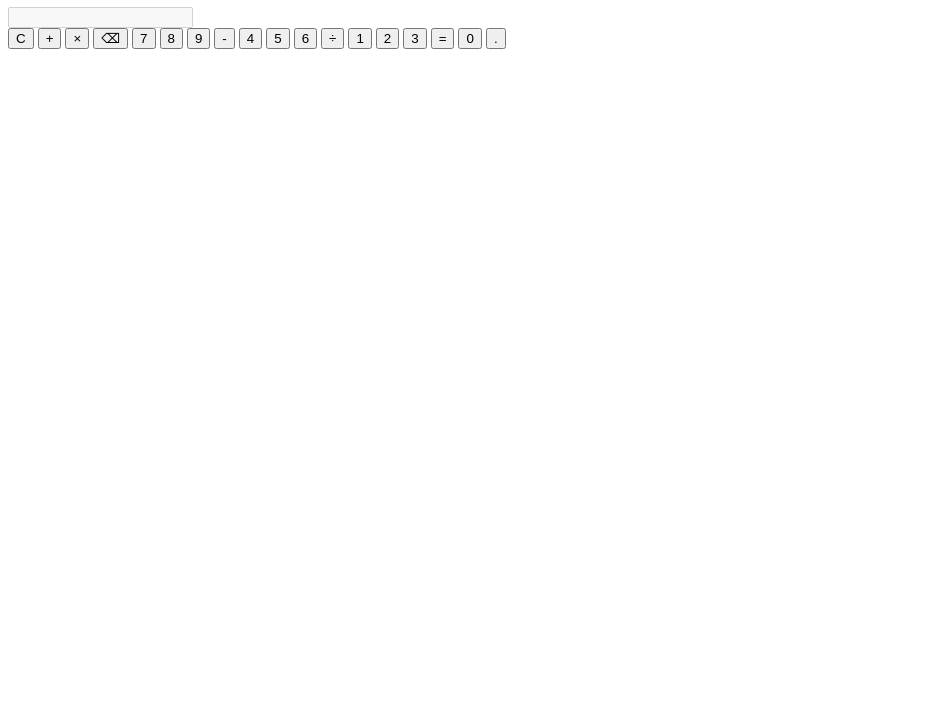
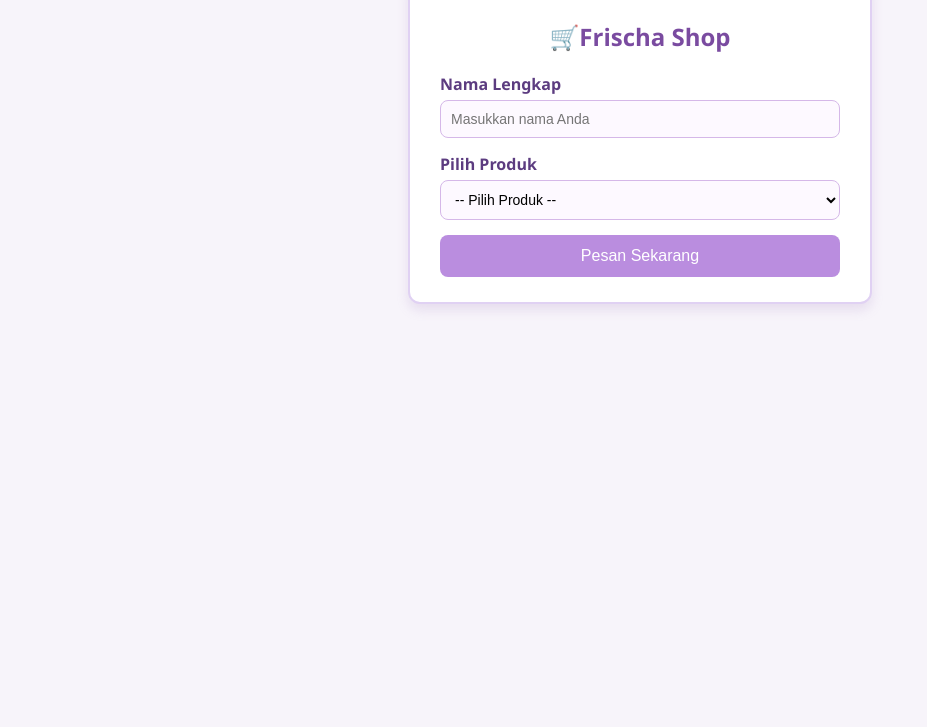
Before and after one commit to FrischaW/frischa-portfolio, a plain HTML site: page index.html in a window 1280 px wide. Shown: the part 73-800 px from the top of the page, without its empty margins (0-927 px from the left). Drawn offline with Linux system fonts and the light colour scheme.

Commit message:
simple ecommerce site

```diff
--- a/index.html
+++ b/index.html
@@ -3,39 +3,33 @@
 <head>
     <meta charset="UTF-8">
     <meta name="viewport" content="width=device-width, initial-scale=1.0">
-    <title>Kalkulator</title>
+    <title>Shoping</title>
     <link rel="stylesheet" href="style.css">
 </head>
 <body>
-    <div class="calculator-container">
-        <h1>Kalkulator</h1>
-        <input type="text" id="display" disabled />
-        <div class="button">
-            <button onclick="clearDisplay()">C</button>
-            <button onclick="append('+')">+</button>
-            <button onclick="append('*')">×</button>
-            <button onclick="backspace()">⌫</button>
+    <div class="container">
+        <h1 class="title">🛒Frischa Shop</h1>
 
-            <button onclick="append('7')">7</button>
-            <button onclick="append('8')">8</button>
-            <button onclick="append('9')">9</button>
-            <button onclick="append('-')">-</button>
+        <form id="form">
+            <div class="form-group">
+                <label for="nama">Nama Lengkap</label>
+                <input type="text" id="nama" placeholder="Masukkan nama Anda"/>
+            </div>
 
-            <button onclick="append('4')">4</button>
-            <button onclick="append('5')">5</button>
-            <button onclick="append('6')">6</button>
-            <button onclick="append('/')">÷</button>
+            <div class="form-group">
+                <label for="produk">Pilih Produk</label>
+                <select id="product">
+                    <option value="">-- Pilih Produk --</option>
+                    <option value="Tas"> Tas - Rp100.000</option>
+                    <option value="Sepatu">Sepatu - Rp150.000</option>
+                </select>
+            </div>
 
-            <button onclick="append('1')">1</button>
-            <button onclick="append('2')">2</button>
-            <button onclick="append('3')">3</button>
-            <button class="equal" onclick="calculate()">=</button>
+            <button type="submit">Pesan Sekarang</button>
 
-            <button onclick="append('0')">0</button>
-            <button onclick="append('.')">.</button>
-        </div>
+        </form>
+
+        <script src="script.js"></script>
     </div>
-
-    <script src="script.js"></script>
 </body>
 </html>
--- a/script.js
+++ b/script.js
@@ -1,21 +1,16 @@
-let display = document.getElementById("display");
+form.addEventListener("submit", async function (e) {
+    e.preventDefault(); // Hindari reload
 
-function append(value) {
-    display.value += value;
-}
+    const nama = namaInput.value.trim();
+    const produk = produkInput.value;
 
-function clearDisplay() {
-    display.value = "";
-}
+    const namaRegex = /^[A-Za-z\s]+$/;
 
-function backspace() {
-    display.value = display.value.slice(0, -1);
-}
+    if (!nama||!produk) {
+        output.innerHTML ='<strong>Semua field wajib diisi</strong>';
+        output.style.display = "block";
+        return;
+    }
 
-function calculate() {
-    try {
-        display.value = eval(display.value);
-    } catch (error) {
-        alert("Perhitungan tidak valid!");
-    }
-}
+    alert(`Pesanan berhasil!\nNama: ${nama}\nProduk: ${produk}`);
+});
--- a/style.css
+++ b/style.css
@@ -0,0 +1,69 @@
+    body {
+      font-family: 'Segoe UI', Tahoma, Geneva, Verdana, sans-serif;
+      background-color: #f7f4fa; /* ungu pastel sangat muda */
+      margin: 0;
+      padding: 0;
+    }
+
+    .container {
+      max-width: 400px;
+      margin: 50px auto;
+      background-color: #ffffff;
+      padding: 25px 30px;
+      border-radius: 12px;
+      box-shadow: 0 6px 12px rgba(163, 129, 194, 0.2);
+      border: 2px solid #e0d1f3; /* ungu pastel lembut */
+    }
+
+    .title {
+      text-align: center;
+      margin-bottom: 20px;
+      color: #7a4ba0; /* ungu pastel medium */
+      font-size: 24px;
+      font-weight: bold;
+    }
+
+    .form-group {
+      margin-bottom: 15px;
+    }
+
+    label {
+      display: block;
+      margin-bottom: 5px;
+      color: #5c3c80;
+      font-weight: bold;
+    }
+
+    input[type="text"],
+    select {
+      width: 100%;
+      padding: 10px;
+      border: 1px solid #d5b8e8;
+      border-radius: 8px;
+      box-sizing: border-box;
+      font-size: 14px;
+      background-color: #fdf9ff;
+    }
+
+    input[type="text"]:focus,
+    select:focus {
+      border-color: #c59ee5;
+      outline: none;
+      background-color: #f9f4fd;
+    }
+
+    button {
+      width: 100%;
+      padding: 12px;
+      background-color: #ba8ddf;
+      border: none;
+      color: white;
+      font-size: 16px;
+      border-radius: 8px;
+      cursor: pointer;
+      transition: background-color 0.3s ease;
+    }
+
+    button:hover {
+      background-color: #a671d2;
+    }
```
